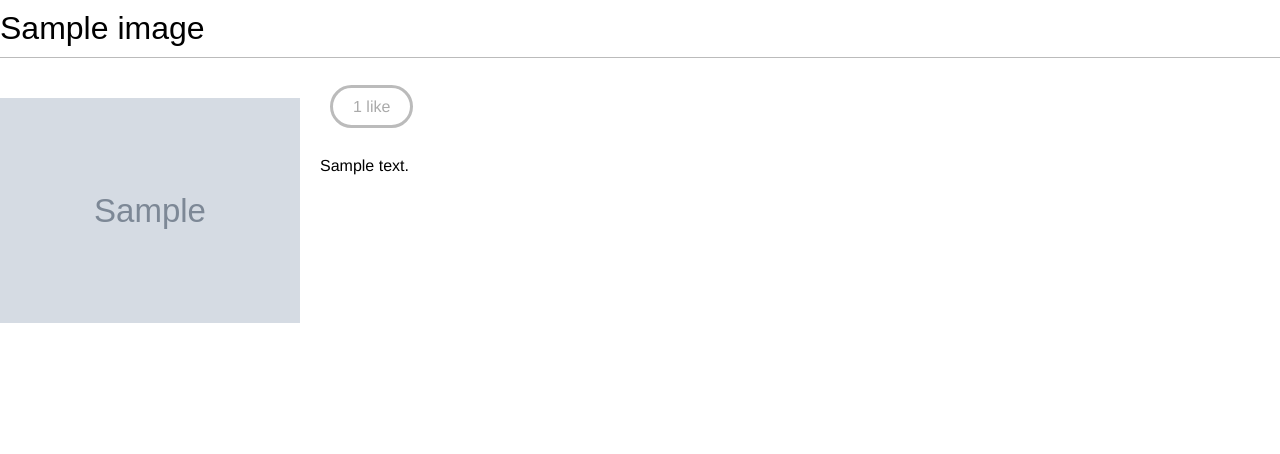
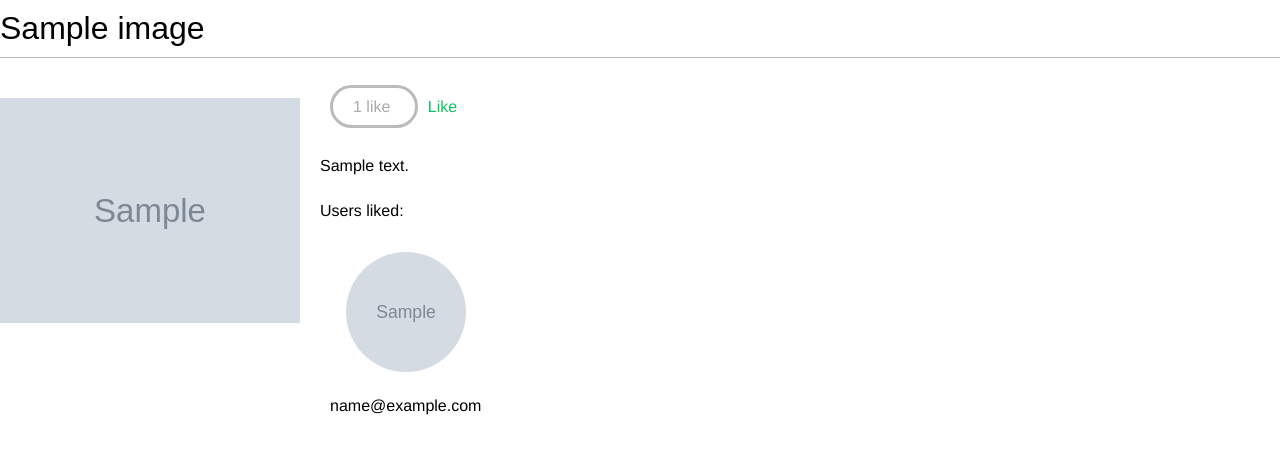
Before and after one commit to mahdi921/Django-Bookmarks, a Django app: a page that uses core/templates/base.html in a window 1280 px wide. Shown: the part 47-501 px from the top of the page. Run offline with Django 5.2, Linux system fonts and the light colour scheme; tables that the repository leaves empty hold one stand-in row (values such as "Sample post"); grey boxes marked "Sample" are stand-in pictures; some libraries are stand-ins or nearby versions; some web fonts are replaced.

Commit message:
Add js functionality for like button

```diff
--- a/core/templates/base.html
+++ b/core/templates/base.html
@@ -48,5 +48,14 @@
     <div class="content">
         {% block content %}{% endblock content %}
     </div>
+    <script src="https://cdn.jsdelivr.net/npm/js-cookie@3.0.5/dist/js.cookie.min.js"></script>
+    <script>
+        const csrftoken = Cookies.get('csrftoken');
+        document.addEventListener('DOMContentLoaded', (event) => {
+            // DOM loaded
+            {% block domready %}
+            {% endblock domready %}
+        })
+    </script>
 </body>
 </html>
--- a/core/templates/images/image/detail.html
+++ b/core/templates/images/image/detail.html
@@ -8,22 +8,41 @@
     <a href="{{ image.image.url }}">
         <img src="{% thumbnail image.image 300x0 %}" class="image-detail">
     </a>
-    {% with total_likes=image.users_like.count %}
+    {% with total_likes=image.users_like.count users_like=image.users_like.all %}
         <div class="image-info">
             <div>
                 <span class="count">
-                    {{ total_likes }} like{{ total_likes|pluralize }}
+                    <span class="total">{{ total_likes }}</span>
+                    like{{ total_likes|pluralize }}
                 </span>
+                <a href="#"
+                data-id="{{ image.id }}"
+                {% if request.user.profile in users_like %}
+                    data-action="unlike"
+                {% else %}
+                data-action="like"
+                {% endif %}
+                class="like-button">
+                    {% if request.user.profile not in users_like %}
+                        Like
+                    {% else %}
+                        Unlike
+                    {% endif %}
+                </a>
             </div>
             {{ image.description|linebreaks }}
         </div>
         <div class="image-likes">
+            <p>Users liked:</p>
             {% for user in image.users_like.all %}
                 <div>
-                    {% if user.profile.photo %}
-                        <img src="{{ user.profile.photo.url }}" alt="photo">
-                    {% endif %}
-                    <p> {{ user.profile.first_name }} </p>
+
+                        {% if user.photo %}
+                            <img src="{{ user.photo.url }}" alt="photo">
+                        {% endif %}
+                        <p> {{ user }} </p>
+                        <br>
+
                 </div>
             {% empty %}
                 Nobody liked this image yet!
@@ -31,3 +50,41 @@
         </div>
     {% endwith %}
 {% endblock content %}
+
+{% block domready %}
+    const url = "{% url 'image:like' %}"; // verify this URL name matches your urls.py ('images' vs 'image')
+    var defaultOptions = {
+        method: "POST",
+        headers: { "X-CSRFToken": csrftoken },
+        credentials: "same-origin"
+    };
+
+    // delegate click to the like button (works even if markup changes)
+    document.addEventListener("click", function (e) {
+        const likeButton = e.target.closest("a.like-button");
+        if (!likeButton) return;
+        e.preventDefault();
+
+        var formData = new FormData();
+        formData.append("id", likeButton.dataset.id);
+        formData.append("action", likeButton.dataset.action);
+
+        var options = Object.assign({}, defaultOptions, { body: formData });
+
+        fetch(url, options)
+            .then(response => response.json())
+            .then(data => {
+                if (data.status === "ok") {
+                    var previousAction = likeButton.dataset.action;
+                    var action = previousAction === "like" ? "unlike" : "like";
+                    likeButton.dataset.action = action;
+                    likeButton.textContent = action.charAt(0).toUpperCase() + action.slice(1);
+
+                    var likeCount = document.querySelector("span.total");
+                    var totalLikes = parseInt(likeCount.textContent, 10) || 0;
+                    likeCount.textContent = previousAction === "like" ? totalLikes + 1 : totalLikes - 1;
+                }
+            })
+            .catch(err => console.error("Like request failed:", err));
+    });
+{% endblock domready %}
```
